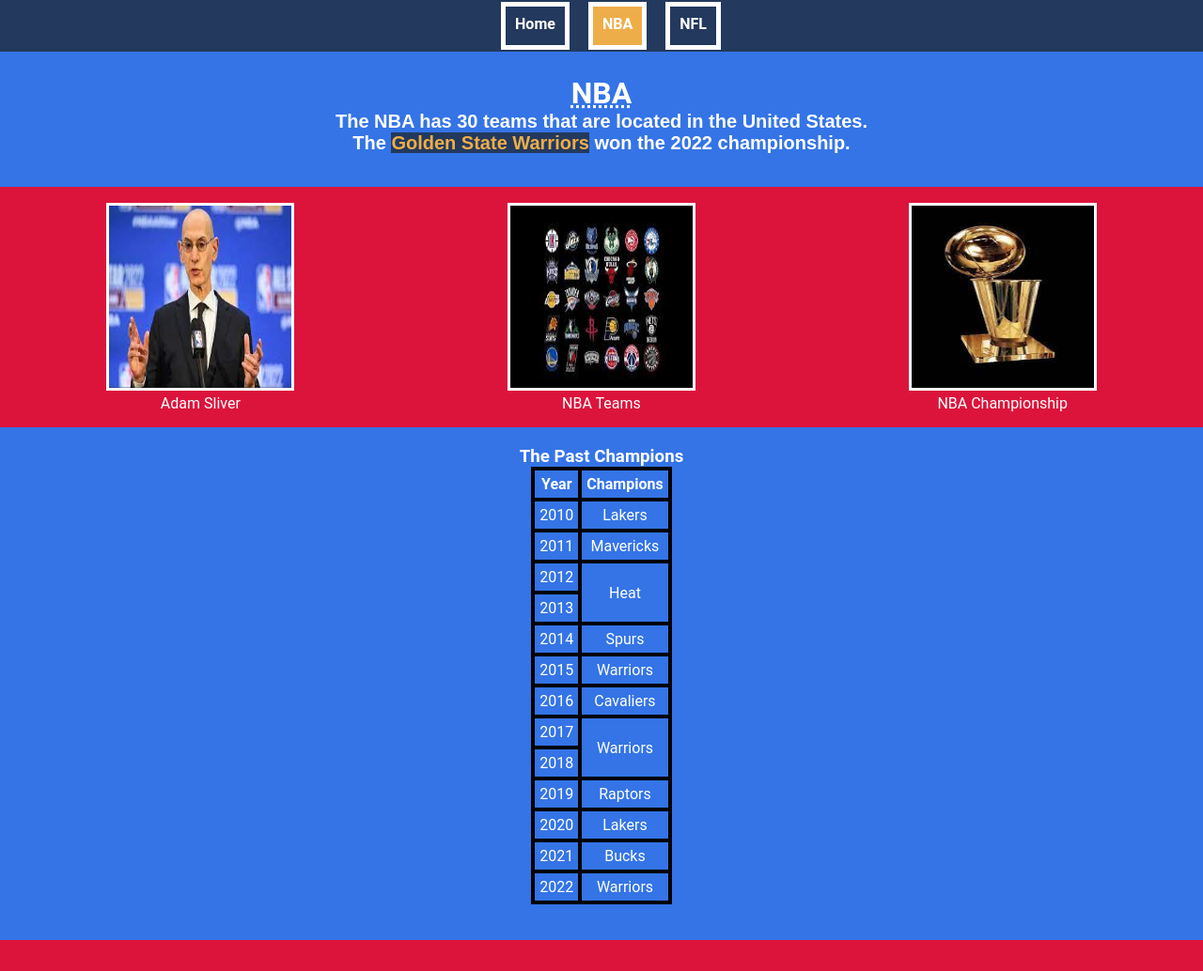
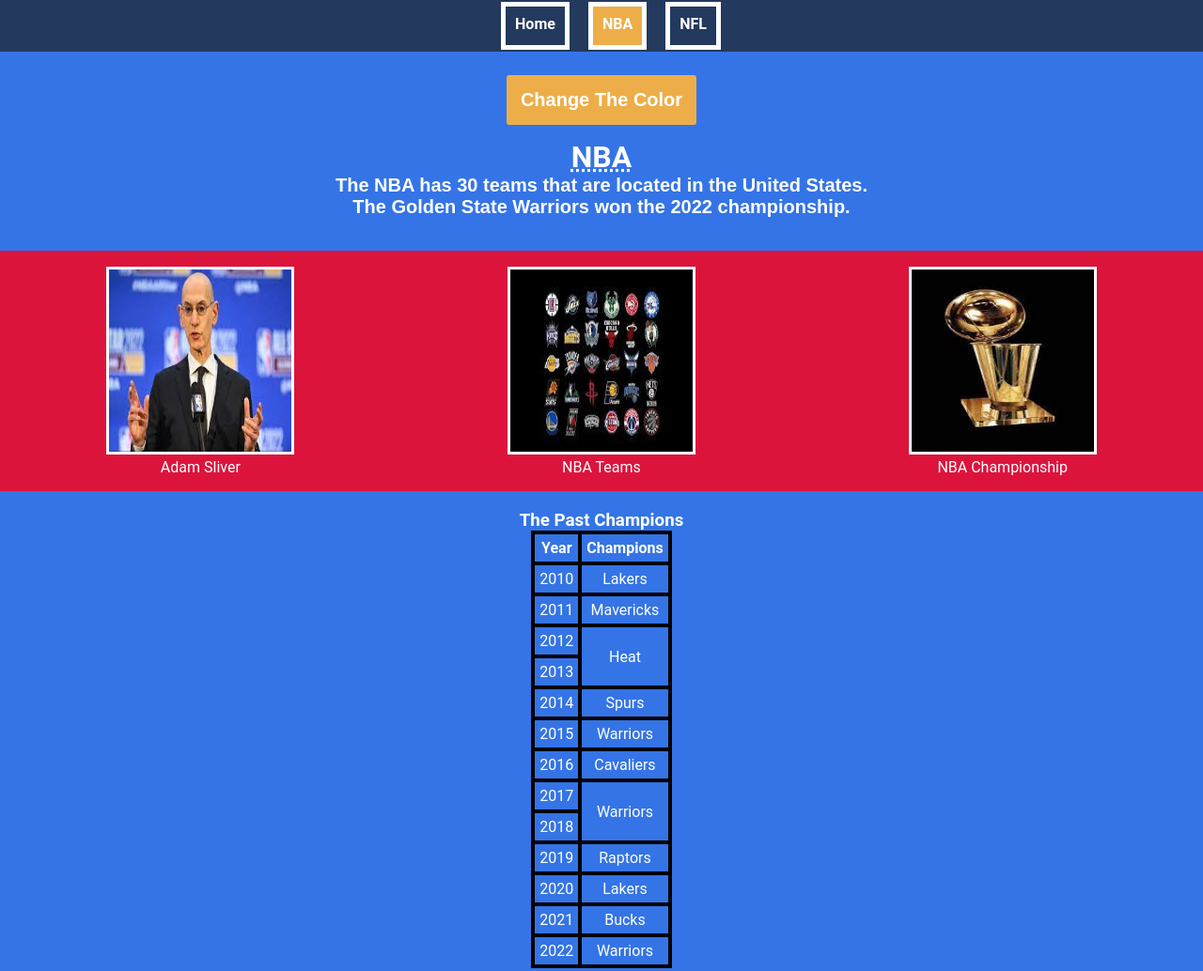
Before and after one commit to hardipchander/my_first_website, a plain HTML site: page page.html in a window 1280 px wide. Shown: the top 1034 px of the page at 94% size. Drawn offline with Linux system fonts and the light colour scheme.

Commit message:
Added the button to change the color of the page

```diff
--- a/behaviour.js
+++ b/behaviour.js
@@ -0,0 +1,12 @@
+"use strict";
+
+function ColorSwitch() {
+    if(document.body.style.color==='white') {
+        document.body.style.color='black';
+
+    }
+    else {
+        document.body.style.color='white';
+    }
+
+}
--- a/css/page.css
+++ b/css/page.css
@@ -5,10 +5,13 @@
 }
 
 body {
-    /*  23395d      */
     background-color: #3474e6;
     color: white;
     font-family: "Roboto" ,sans-serif;
+}
+
+#activepage {
+    background-color: #EDAE49;
 }
 
 p {
@@ -107,3 +110,23 @@ footer p {
     font-weight: bold;
     font-style: italic;
 }
+
+button {
+    background-color: #EDAE49;
+    border-radius: 3px;
+    border: none;
+    padding: 15px;
+    color: white;
+    text-align: center;
+    font-size: 20px;
+    font-weight: bold;
+    font-family: arial;
+
+}
+
+#buttonPlace {
+    display: flex;
+    flex-direction: row;
+    justify-content: center;
+    margin-bottom: 15px;
+}
--- a/page.html
+++ b/page.html
@@ -7,6 +7,10 @@
     <link rel="icon" href="img/icon.png" type="image/x-icon">
     <meta name="Author" content="Hardip Chander">
     <meta name="viewport" content="width=device-width, initial-scale=10.0">
+    <!-- Adding the JavaScript-->
+    <script src="./behaviour.js">
+
+    </script>
 </head>
 <body>
     <!-- Heading ------------------------------------------->
@@ -14,17 +18,20 @@
         <nav style="margin-bottom: 25px;">
         <ul id="NavBar">
             <li class="tab"> <a href="index.html">Home</a></li>
-            <li class="tab" style="background-color: #EDAE49;"><a href="#">NBA</a></li>
+            <li class="tab" id="activepage"><a href="#">NBA</a></li>
             <li class="tab"><a href="pagetwo.html">NFL</a></li>
         </ul>
         </nav>
     </header>
     <!-- Main Body of the HomePage-------------------------->
     <main>
+        <div id="buttonPlace">
+            <button id="buttonAct" onclick="ColorSwitch()">Change The Color</button>
+        </div>
         <div style="margin-bottom: 35px;">
             <h1 style="text-align: center;"><abbr title="National BasketBall Association">NBA</abbr></h1>
             <p>The NBA has 30 teams that are located in the United States.</p>
-            <p>The <span style="color:#EDAE49;background-color:#23395d;">Golden State Warriors</span> won the 2022 championship.</p>
+            <p>The Golden State Warriors won the 2022 championship.</p>
         </div>
         <div id="imagesCollection">
             <figure>
```
Also changed, not shown: index.html (+1 -0 lines), pagetwo.html (+1 -0 lines).
